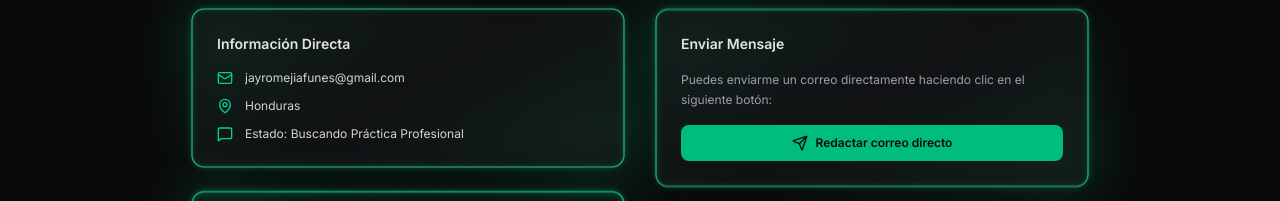
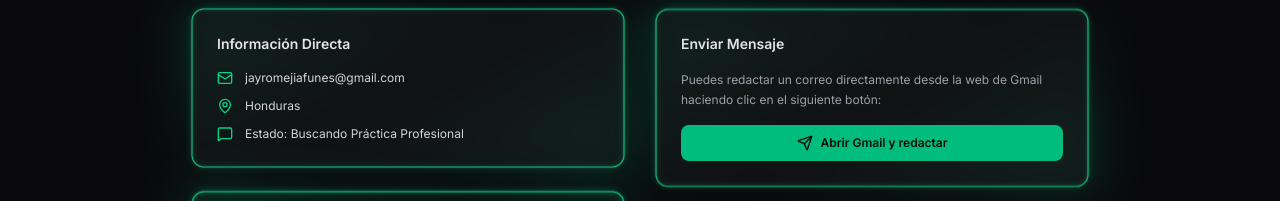
Before and after one commit to JayroAdoniMejia/Portafolio, a Next.js app: page /Portafolio/ in a window 1280 px wide. Shown: the part 7694-7895 px from the top of the page. Built offline with nearby package versions, Linux system fonts and the light colour scheme.

Commit message:
Actualización del componente Contact para incluir un enlace directo a Gmail y mejorar la redacción del mensaje de contacto.

```diff
--- a/src/components/sections/Contact.tsx
+++ b/src/components/sections/Contact.tsx
@@ -3,6 +3,13 @@ import { PROFILE_DATA } from "@/data/profile";
 import ElectricBorder from "@/components/ui/ElectricBorder";
 
 export default function Contact() {
+  const email = "jayromejiafunes@gmail.com";
+  const subject = encodeURIComponent("Contacto desde Portafolio");
+  const body = encodeURIComponent("Hola Jayro, vi tu portafolio y...");
+
+  // URL directa a la interfaz web de Gmail
+  const gmailWebUrl = `https://mail.google.com/mail/?view=cm&fs=1&to=${email}&su=${subject}&body=${body}`;
+
   return (
     <section id="contact" className="py-16 sm:py-24 px-4 sm:px-6 lg:px-8 border-t border-zinc-900/60 bg-zinc-950 w-full overflow-hidden">
       <div className="max-w-4xl mx-auto space-y-8 sm:space-y-12">
@@ -27,8 +34,8 @@ export default function Contact() {
                 <div className="space-y-3 text-xs text-zinc-300">
                   <div className="flex items-center gap-3">
                     <Mail className="w-4 h-4 text-emerald-400 shrink-0" />
-                    <a href="mailto:jayromejiafunes@gmail.com" className="hover:text-emerald-400 transition-colors truncate">
-                      jayromejiafunes@gmail.com
+                    <a href={`mailto:${email}`} className="hover:text-emerald-400 transition-colors truncate">
+                      {email}
                     </a>
                   </div>
                   <div className="flex items-center gap-3">
@@ -55,14 +62,16 @@ export default function Contact() {
             <div className="p-4 sm:p-6 rounded-xl bg-zinc-900/50 border border-zinc-800 space-y-4">
               <h3 className="font-semibold text-zinc-200 text-xs sm:text-sm">Enviar Mensaje</h3>
               <p className="text-xs text-zinc-400 leading-relaxed">
-                Puedes enviarme un correo directamente haciendo clic en el siguiente botón:
+                Puedes redactar un correo directamente desde la web de Gmail haciendo clic en el siguiente botón:
               </p>
               <a
-                href="mailto:jayromejiafunes@gmail.com?subject=Contacto%20desde%20Portafolio&body=Hola%20Jayro,%20vi%20tu%20portafolio%20y..."
+                href={gmailWebUrl}
+                target="_blank"
+                rel="noopener noreferrer"
                 className="inline-flex items-center justify-center gap-2 w-full px-4 py-2.5 rounded-lg bg-emerald-500 hover:bg-emerald-400 text-zinc-950 font-semibold text-xs transition-colors"
               >
                 <Send className="w-4 h-4 shrink-0" />
-                <span>Redactar correo directo</span>
+                <span>Abrir Gmail y redactar</span>
               </a>
             </div>
           </ElectricBorder>
```
Also changed, not shown: public/profile.jpg.
